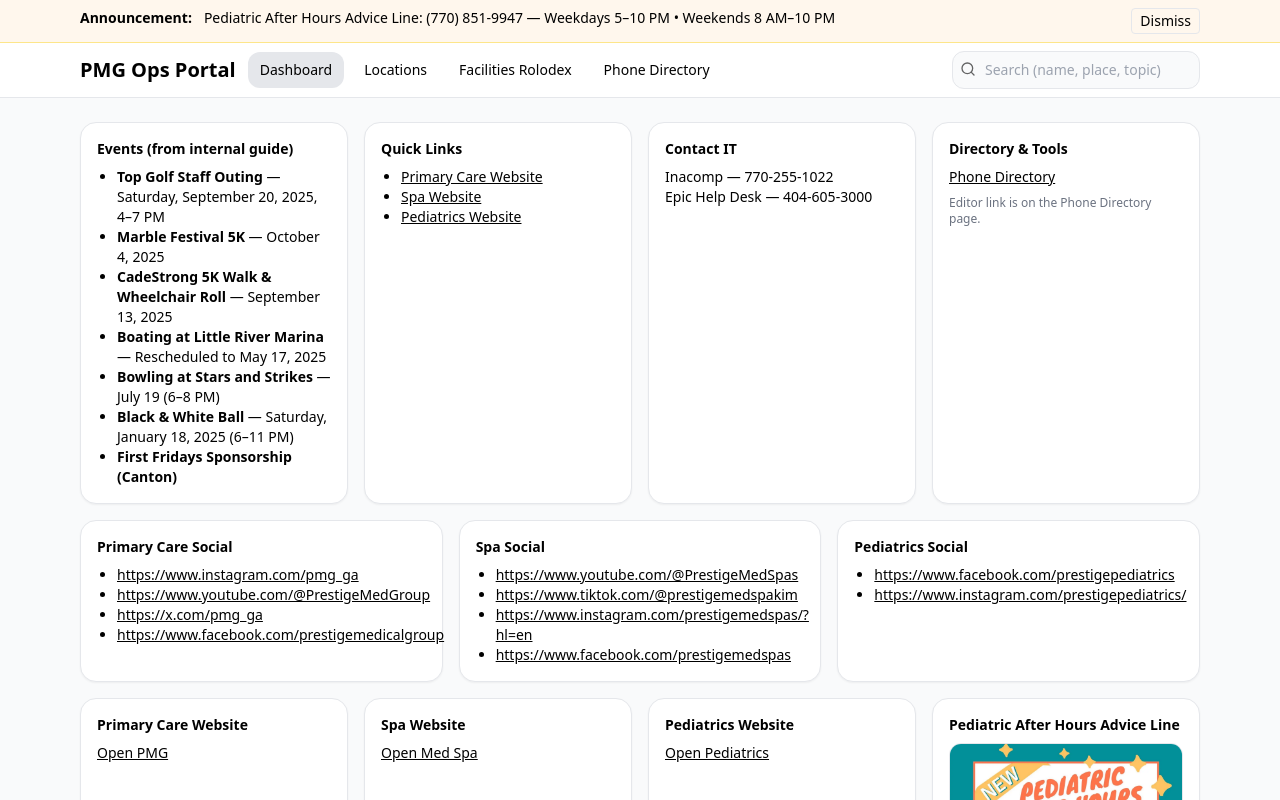
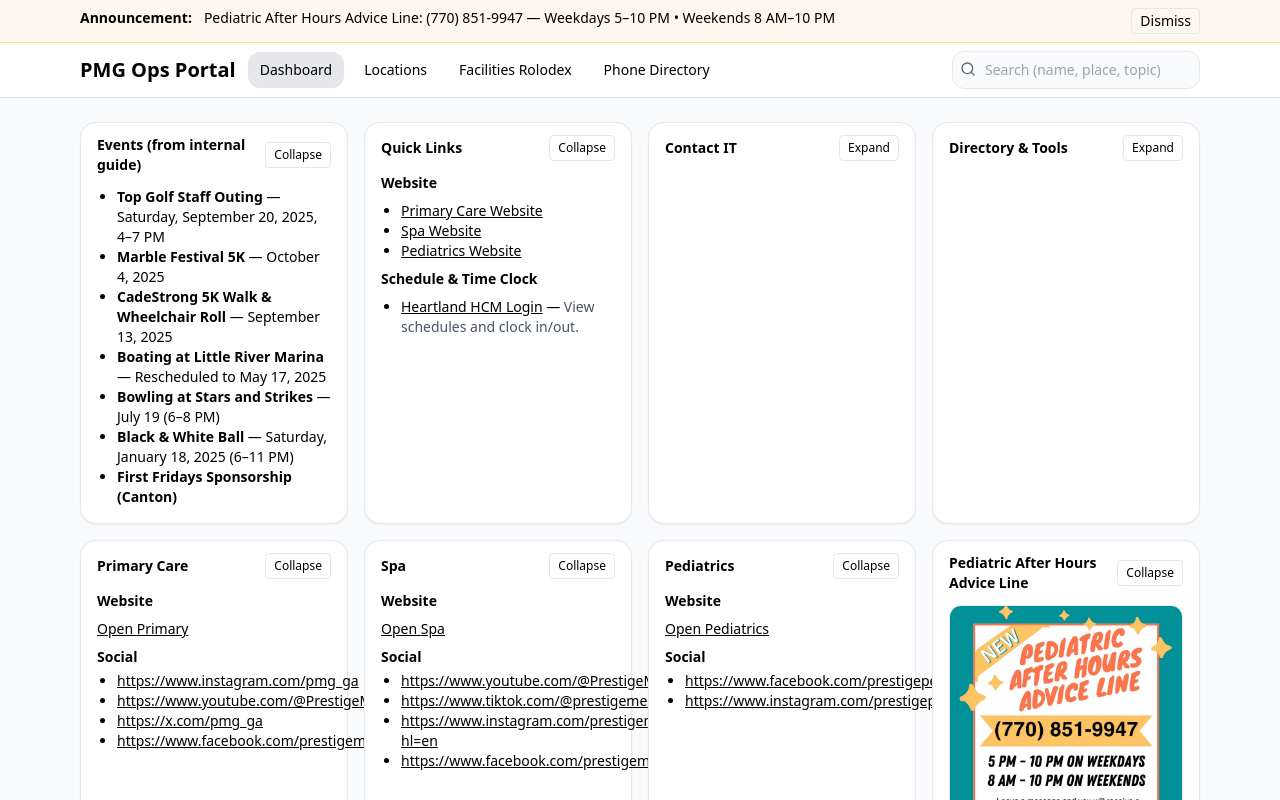
Before and after one commit to kakadgreat/Office-Ops-Portal, a React (Vite) app: page / in a window 1280 px wide. Shown: the top 800 px of the page. Built offline with nearby package versions, Linux system fonts and the light colour scheme.

Commit message:
Add files via upload

```diff
--- a/src/pages/Dashboard.jsx
+++ b/src/pages/Dashboard.jsx
@@ -1,55 +1,70 @@
 import React from 'react'
-import Card from '../ui/Card.jsx'
+import CollapsibleCard from '../ui/CollapsibleCard.jsx'
+
 export default function Dashboard({ data }){
   if(!data) return <div>Loading...</div>
   const links = data.ll?.links || {}
   const social = data.ll?.social || {}
   const events = (data.events?.items)||[]
   const target = {target:'_blank', rel:'noreferrer'}
+
+  const SiteSocial = ({title, site, socials=[]}) => (
+    <CollapsibleCard title={title}>
+      <div className='space-y-2'>
+        <div className='font-semibold'>Website</div>
+        <div><a className='underline' href={site} {...target}>Open {title.split(' ')[0]}</a></div>
+        {socials.length>0 && <div className='mt-2'>
+          <div className='font-semibold mb-1'>Social</div>
+          <ul className='list-disc ml-5'>
+            {socials.map((u,i)=>(<li key={i}><a className='underline' href={u} {...target}>{u}</a></li>))}
+          </ul>
+        </div>}
+      </div>
+    </CollapsibleCard>
+  )
+
   return (<div className='space-y-4'>
+    {/* Row 1: Events + Quick Links + Contact IT + Directory */}
+    <div className='grid md:grid-cols-4 gap-4'>
+      <CollapsibleCard title='Events (from internal guide)' defaultOpen={true}>
+        <ul className='list-disc ml-5'>{events.slice(0,12).map((e,i)=>(<li key={i}><b>{e.title}</b>{e.date?` — ${e.date}`:''}</li>))}</ul>
+      </CollapsibleCard>
 
-    {/* Row A: move "bottom" row to top */}
-    <div className='grid md:grid-cols-4 gap-4'>
-      <Card title='Events (from internal guide)'>
-        <ul className='list-disc ml-5'>{events.slice(0,8).map((e,i)=>(<li key={i}><b>{e.title}</b>{e.date?` — ${e.date}`:''}</li>))}</ul>
-      </Card>
-      <Card title='Quick Links'>
-        <ul className='list-disc ml-5'>
-          <li><a className='underline' href={links.primary} {...target}>Primary Care Website</a></li>
-          <li><a className='underline' href={links.spa} {...target}>Spa Website</a></li>
-          <li><a className='underline' href={links.peds} {...target}>Pediatrics Website</a></li>
-        </ul>
-      </Card>
-      <Card title='Contact IT'><div>Inacomp — 770-255-1022</div><div>Epic Help Desk — 404-605-3000</div></Card>
-      <Card title='Directory & Tools'>
+      <CollapsibleCard title='Quick Links' defaultOpen={true}>
+        <div className='space-y-2'>
+          <div className='font-semibold'>Website</div>
+          <ul className='list-disc ml-5'>
+            <li><a className='underline' href={links.primary} {...target}>Primary Care Website</a></li>
+            <li><a className='underline' href={links.spa} {...target}>Spa Website</a></li>
+            <li><a className='underline' href={links.peds} {...target}>Pediatrics Website</a></li>
+          </ul>
+          <div className='font-semibold mt-3'>Schedule & Time Clock</div>
+          <ul className='list-disc ml-5'>
+            <li><a className='underline' href='https://heartlandhcm.com/login' {...target}>Heartland HCM Login</a> — <span className='text-gray-600'>View schedules and clock in/out.</span></li>
+          </ul>
+        </div>
+      </CollapsibleCard>
+
+      <CollapsibleCard title='Contact IT' defaultOpen={false}>
+        <div>Inacomp — 770-255-1022</div>
+        <div>Epic Help Desk — 404-605-3000</div>
+      </CollapsibleCard>
+
+      <CollapsibleCard title='Directory & Tools' defaultOpen={false}>
         <div><a className='underline' href='/phone'>Phone Directory</a></div>
-        <div className='text-xs text-gray-500 mt-2'>Editor link is on the Phone Directory page.</div>
-      </Card>
+        <div className='text-xs text-gray-500 mt-2'>Editor link is at the bottom of the Directory page.</div>
+      </CollapsibleCard>
     </div>
 
-    {/* Row B: Social (unchanged) */}
-    <div className='grid md:grid-cols-3 gap-4'>
-      <Card title='Primary Care Social'>
-        <ul className='list-disc ml-5'>{(social.primary||[]).map((u,i)=>(<li key={i}><a className='underline' href={u} {...target}>{u}</a></li>))}</ul>
-      </Card>
-      <Card title='Spa Social'>
-        <ul className='list-disc ml-5'>{(social.spa||[]).map((u,i)=>(<li key={i}><a className='underline' href={u} {...target}>{u}</a></li>))}</ul>
-      </Card>
-      <Card title='Pediatrics Social'>
-        <ul className='list-disc ml-5'>{(social.peds||[]).map((u,i)=>(<li key={i}><a className='underline' href={u} {...target}>{u}</a></li>))}</ul>
-      </Card>
-    </div>
-
-    {/* Row C: move "top" row to bottom */}
+    {/* Row 2: Combined Website + Social per brand + After Hours */}
     <div className='grid md:grid-cols-4 gap-4'>
-      <Card title='Primary Care Website'><a className='underline' href={links.primary} {...target}>Open PMG</a></Card>
-      <Card title='Spa Website'><a className='underline' href={links.spa} {...target}>Open Med Spa</a></Card>
-      <Card title='Pediatrics Website'><a className='underline' href={links.peds} {...target}>Open Pediatrics</a></Card>
-      <Card title='Pediatric After Hours Advice Line'>
+      <SiteSocial title='Primary Care' site={links.primary} socials={social.primary||[]} />
+      <SiteSocial title='Spa' site={links.spa} socials={social.spa||[]} />
+      <SiteSocial title='Pediatrics' site={links.peds} socials={social.peds||[]} />
+      <CollapsibleCard title='Pediatric After Hours Advice Line' defaultOpen={true}>
         <img src='/assets/afterhours.jpg' alt='Pediatric After Hours' className='rounded-xl border'/>
         <div className='mt-2 text-xs text-gray-600'>(770) 851-9947 — Weekdays 5–10 PM • Weekends 8 AM–10 PM</div>
-      </Card>
+      </CollapsibleCard>
     </div>
-
   </div>)
 }
--- a/src/pages/Facilities.jsx
+++ b/src/pages/Facilities.jsx
@@ -1,12 +1,12 @@
 import React from 'react'
-import Card from '../ui/Card.jsx'
+import CollapsibleCard from '../ui/CollapsibleCard.jsx'
 export default function Facilities({ data }){
   if(!data) return <div>Loading...</div>
   const cats=(data.facilities?.categories)||[]
   if(cats.length===0) return <div>No facilities vendors found. Add them in <code>public/data/facilities.json</code>.</div>
   return (<div className='grid md:grid-cols-2 gap-4'>
     {cats.map((c,i)=>(
-      <Card key={i} title={c.category}>
+      <CollapsibleCard key={i} title={c.category} defaultOpen={false}>
         <div className='space-y-2'>
           {c.vendors.map((v,idx)=>(
             <div key={idx} className='border rounded-xl p-2'>
@@ -17,7 +17,7 @@
             </div>
           ))}
         </div>
-      </Card>
+      </CollapsibleCard>
     ))}
   </div>)
 }
--- a/src/pages/PhoneDirectory.jsx
+++ b/src/pages/PhoneDirectory.jsx
@@ -1,8 +1,10 @@
 import React from 'react'
-import Card from '../ui/Card.jsx'
+import CollapsibleCard from '../ui/CollapsibleCard.jsx'
+
 const DEPT_ORDER=['Providers','MA','Front Desk','Spa']
 const scoreDept=(d)=>{const i=DEPT_ORDER.indexOf(d||''); return i>=0?i:99}
 const sortBy=(col,asc)=>(a,b)=>((''+(a[col]??'')).localeCompare((''+(b[col]??'')),undefined,{numeric:true,sensitivity:'base'}))*(asc?1:-1)
+
 export default function PhoneDirectory({ data, query }){
   if(!data) return <div>Loading...</div>
   const all=data.phone.items||[]
@@ -23,9 +25,9 @@
   if(sort.col){ items=items.sort(sortBy(sort.col,sort.asc)) }
   const Pill=({label,active,onClick})=> <button onClick={onClick} className={`pill ${active?'on':'off'}`}>{label}</button>
   const header=(label,col)=><th onClick={()=>setSort({col,asc:sort.col===col?!sort.asc:true})} className='px-3 py-2 cursor-pointer text-left select-none'>{label}{sort.col===col?(sort.asc?' ▲':' ▼'):''}</th>
+
   return (<div className='space-y-4'>
-    <div className='grid md:grid-cols-3 gap-4'>
-      <Card title='Filters'>
+    <CollapsibleCard title='Filters' defaultOpen={true}>
       <div className='flex flex-wrap gap-2 items-center'>
         <div className='font-semibold mr-2'>Location:</div>
         {locations.map(v=> <Pill key={v} label={v} active={selLoc.has(v)} onClick={()=>setSelLoc(toggle(selLoc,v))}/>)}
@@ -35,14 +37,8 @@
         {depts.map(v=> <Pill key={v} label={v} active={selDept.has(v)} onClick={()=>setSelDept(toggle(selDept,v))}/>)}
       </div>
       <div className='mt-3'><input className='border rounded-xl px-3 py-2 w-full' placeholder='Quick search (name, ext, dept, location)' value={localQ} onChange={e=>setLocalQ(e.target.value)} /></div>
-      </Card>
-      <Card title='Schedule & Time Clock'>
-        <div className='space-y-2'><a className='underline' href='https://heartlandhcm.com/login' target='_blank' rel='noreferrer'>Heartland HCM Login</a><div className='text-gray-600 text-sm'>View schedules and clock in/out.</div></div>
-      </Card>
-      <Card title='Directory Editor'>
-        <div className='space-y-2'><div>Need to update the list?</div><a className='underline' href='/phone/edit' target='_blank' rel='noreferrer'>Open the editor</a><div className='text-xs text-gray-500'>Add/remove entries and download the JSON to commit.</div></div>
-      </Card>
-    </div>
+    </CollapsibleCard>
+
     <div className='overflow-auto rounded-xl border bg-white table-zebra'>
       <table className='w-full text-sm'>
         <thead className='bg-gray-50 border-b'>
@@ -53,5 +49,9 @@
         </tbody>
       </table>
     </div>
+
+    <CollapsibleCard title='Directory Editor' defaultOpen={false}>
+      <div className='space-y-2'><div>Need to update the list?</div><a className='underline' href='/phone/edit'>Open the editor</a><div className='text-xs text-gray-500'>Add/remove entries and download the JSON to commit.</div></div>
+    </CollapsibleCard>
   </div>)
 }
--- /dev/null
+++ b/src/ui/CollapsibleCard.jsx
@@ -0,0 +1,13 @@
+import React from 'react'
+export default function CollapsibleCard({ title, defaultOpen=true, children }){
+  const [open, setOpen] = React.useState(defaultOpen)
+  return (
+    <div className='bg-white rounded-2xl shadow-sm border'>
+      <div className='flex items-center justify-between px-4 py-3'>
+        <div className='text-sm font-semibold'>{title}</div>
+        <button onClick={()=>setOpen(o=>!o)} className='text-xs border rounded px-2 py-1'>{open?'Collapse':'Expand'}</button>
+      </div>
+      {open && <div className='px-4 pb-4 text-sm'>{children}</div>}
+    </div>
+  )
+}
```
Lines whose indentation alone changed are shown as unchanged.
